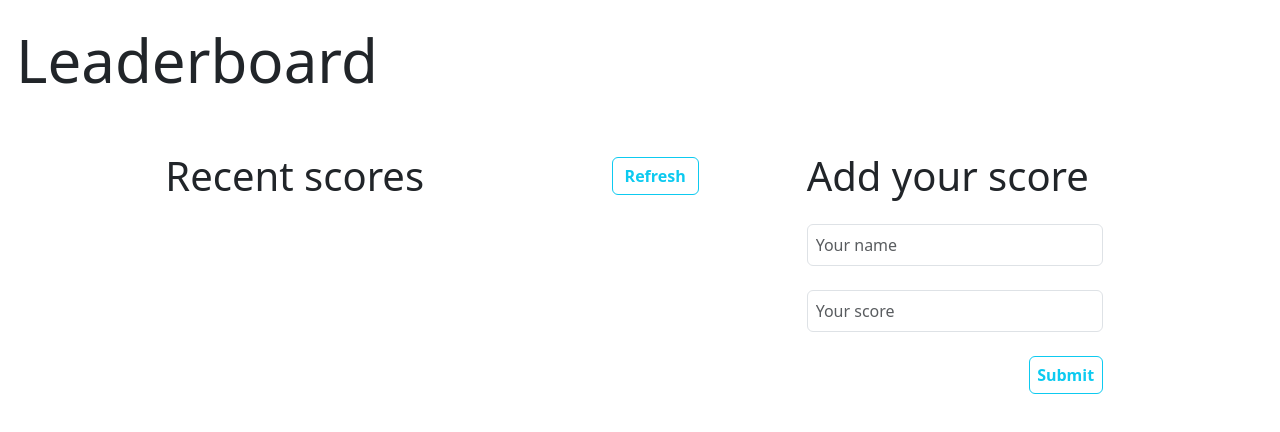
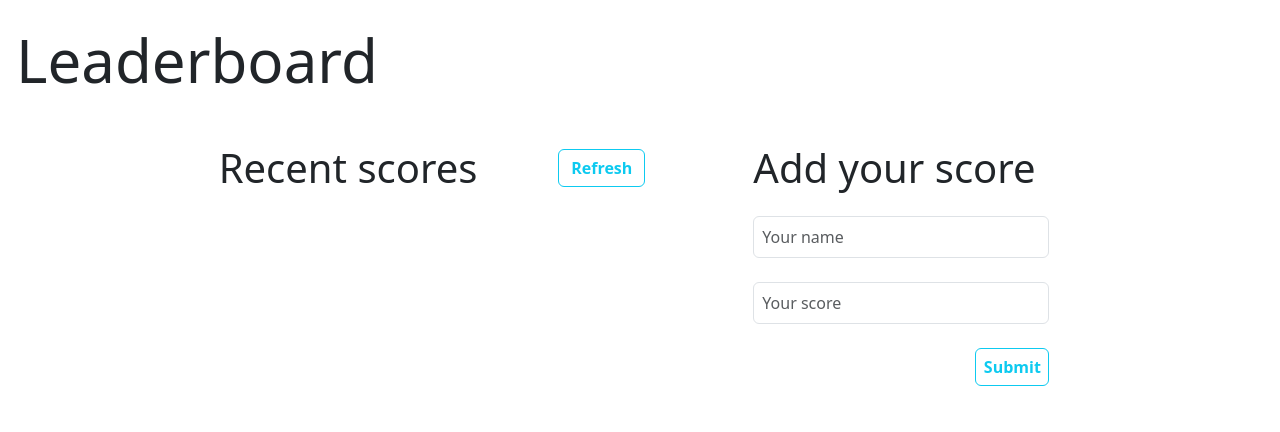
Before and after one commit to K0ppai/leaderboard-list-app, a website built with webpack: page src/index.html in a window 1280 px wide. Built offline with nearby package versions, Linux system fonts and the light colour scheme.

Commit message:
Fix layout

```diff
--- a/src/index.html
+++ b/src/index.html
@@ -11,9 +11,9 @@
 <body>
   <section>
     <h1 class="pt-4 ps-3" id="main-title">Leaderboard</h1>
-    <div class="container-fluid pt-2 mt-5">
+    <div class="container-fluid mt-5">
       <div class="row justify-content-center">
-        <div class="col-5 p-0 me-5">
+        <div class="col-4 p-0 me-5">
           <div class="d-flex justify-content-between align-items-center">
             <h2 id="score-title" class="m-0">Recent scores</h2>
             <button type="button" class="btn-outline-info btn fw-bold">Refresh</button>
```
